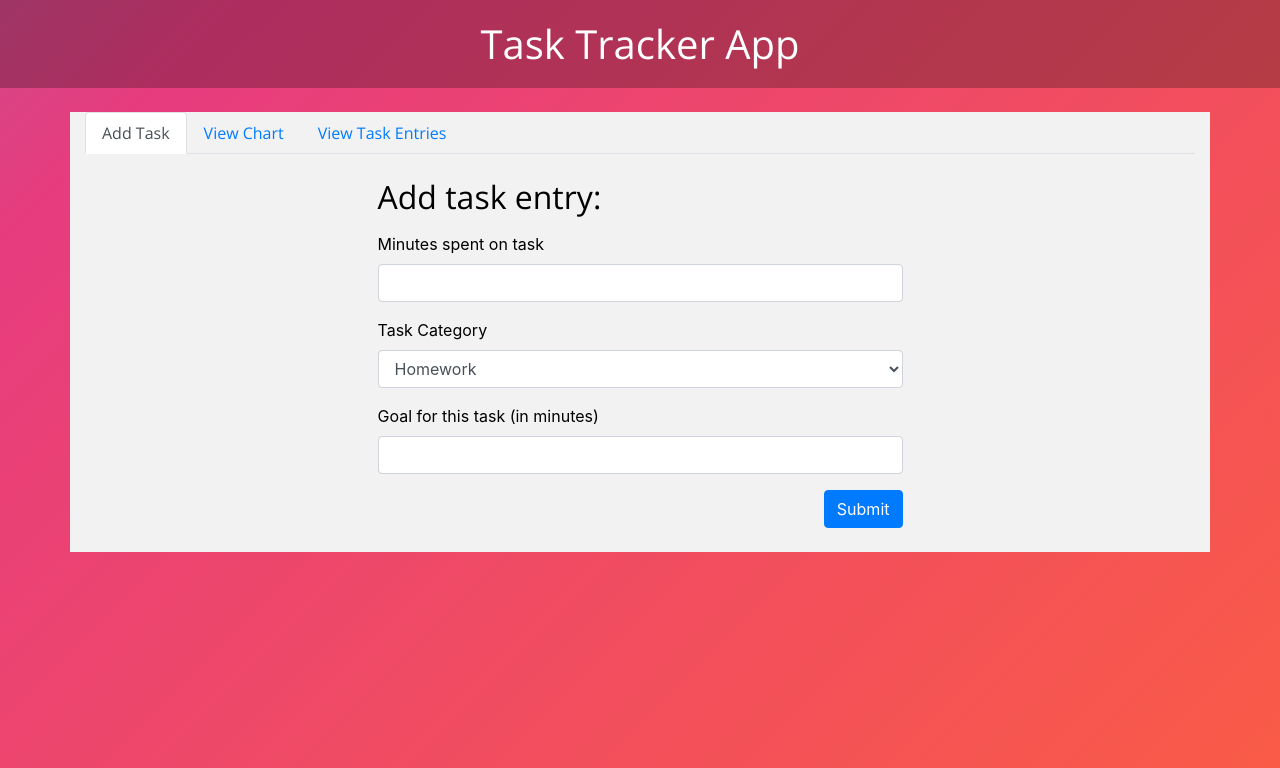
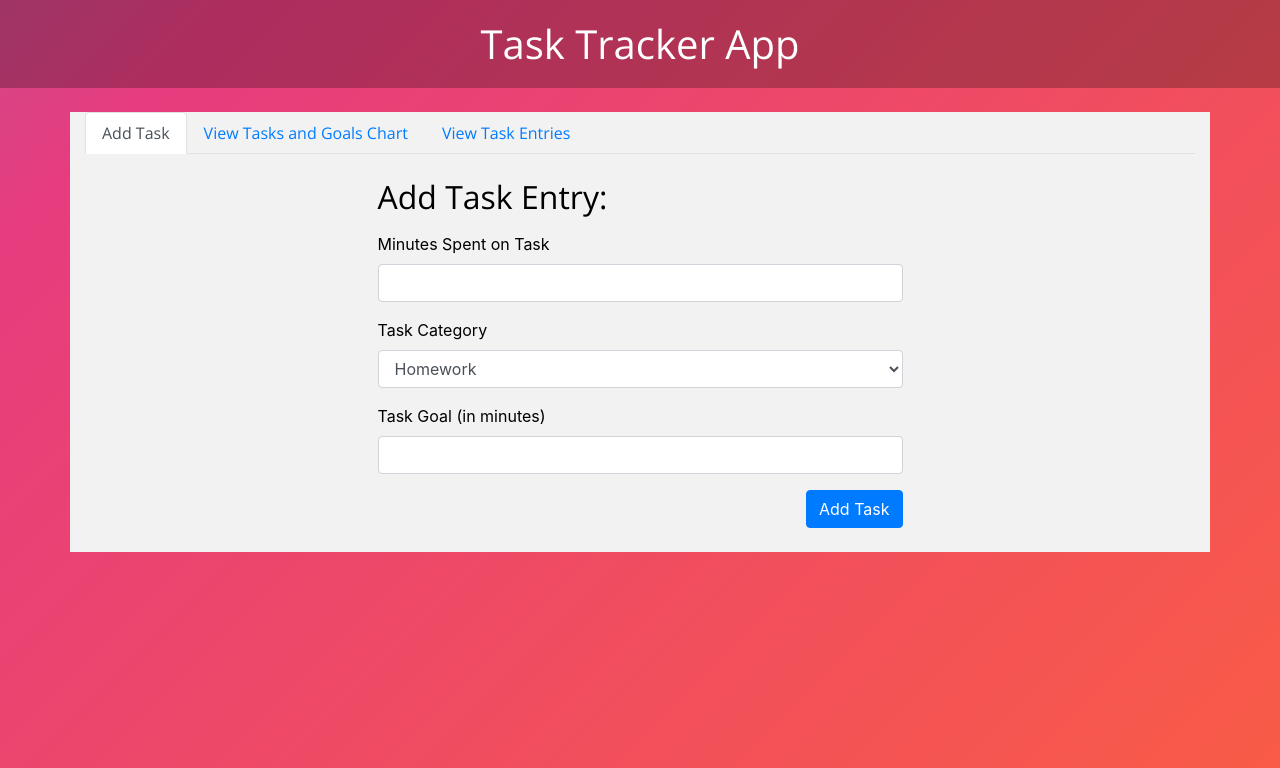
Before and after one commit to scottbickell/project2, a Node server app: page / in a window 1280 px wide. Shown: the top 768 px of the page. Run offline with Node 20, Linux system fonts and the light colour scheme; data that the repository does not hold is empty; some libraries are stand-ins or nearby versions.

Commit message:
Add updated README

```diff
--- a/public/js/chart.js
+++ b/public/js/chart.js
@@ -38,7 +38,7 @@ $(document).ready(function () {
                 options: {
                     title: {
                         display: true,
-                        text: "Task Minutes vs. Task Goals by date"
+                        text: "Task Minutes and Task Goals by Date"
                     }
                 }
             });
--- a/public/js/index.js
+++ b/public/js/index.js
@@ -43,9 +43,6 @@ var API = {
     }
 };
 
-// $(document).ready(function(){
-//     activeTab('aaa');
-// });
 
 function showChart(){
     $("#view-chart").tab("show");
--- a/views/index.handlebars
+++ b/views/index.handlebars
@@ -10,7 +10,7 @@
                     <a class="nav-link active" data-toggle="tab" href="#home">Add Task</a>
                 </li>
                 <li class="nav-item">
-                    <a class="nav-link" data-toggle="tab" href="#view-chart">View Chart</a>
+                    <a class="nav-link" data-toggle="tab" href="#view-chart">View Tasks and Goals Chart</a>
                 </li>
                 <li class="nav-item">
                     <a class="nav-link" data-toggle="tab" href="#view-tasks">View Task Entries</a>
@@ -23,13 +23,13 @@
                         <div class="col-md-6 offset-md-3">
                             <form class="clearfix mb-4" action="POST">
                                 <div class="form-group">
-                                    <h2>Add task entry:</h2>
+                                    <h2>Add Task Entry:</h2>
                                     <div class="form-group">
                                         <input type="text" id="task-date" class="form-control"
                                             aria-describedby="task-date" hidden>
                                     </div>
                                     <div class="form-group">
-                                        <label for="task-minutes">Minutes spent on task</label>
+                                        <label for="task-minutes">Minutes Spent on Task</label>
                                         <input type="text" id="task-minutes" class="form-control"
                                             aria-describedby="task-minutes">
                                     </div>
@@ -42,10 +42,10 @@
                                     </div>
                                 </div>
                                 <div class="form-group">
-                                    <label for="task-goal">Goal for this task (in minutes)</label>
+                                    <label for="task-goal">Task Goal (in minutes)</label>
                                     <input class="form-control" id="task-goal" aria-describedby="task-goal">
                                 </div>
-                                <button id="submit" class="btn btn-primary float-right">Submit</button>
+                                <button id="submit" class="btn btn-primary float-right">Add Task</button>
                             </form>
                         </div>
                     </div>
```
Also changed, not shown: README.md.
